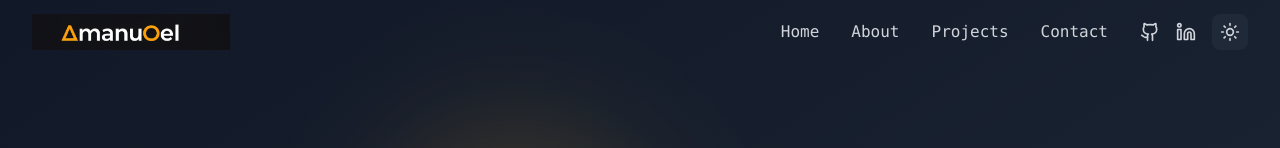
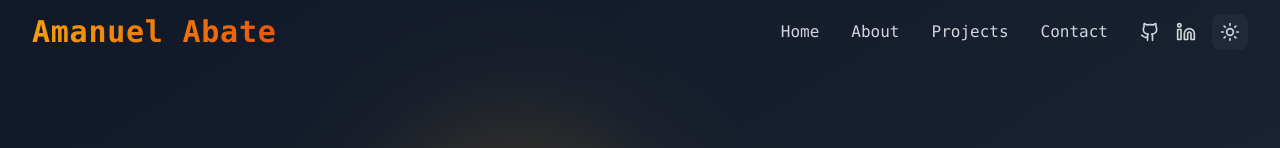
Before and after one commit to amanabate/My_Portfolio, a React (Vite) app: page / in a window 1280 px wide. Shown: the top 148 px of the page. Built offline with nearby package versions, Linux system fonts and the light colour scheme.

Commit message:
add some functionlty update

```diff
--- a/src/components/Footer.tsx
+++ b/src/components/Footer.tsx
@@ -28,7 +28,7 @@ const Footer = () => {
               viewport={{ once: true }}
               className="text-2xl font-bold bg-gradient-to-r from-amber-500 to-orange-600 bg-clip-text text-transparent mb-4"
             >
-              Emmanuel Abate
+              Amanuel Abate
             </motion.h3>
             <motion.p
               initial={{ opacity: 0, y: 20 }}
@@ -127,7 +127,7 @@ const Footer = () => {
           className="border-t border-gray-800 pt-8 flex flex-col sm:flex-row justify-between items-center"
         >
           <p className="text-gray-400 text-sm flex items-center gap-1">
-            © 2024 Emmanuel Abate. Made with <Heart size={16} className="text-red-500" /> and lots of coffee.
+            © 2024 Amanuel Abate. Made with <Heart size={16} className="text-red-500" /> and lots of coffee.
           </p>
 
           <motion.button
--- a/src/components/Header.tsx
+++ b/src/components/Header.tsx
@@ -47,13 +47,19 @@ const Header = () => {
             whileHover={{ scale: 1.02 }}
             className="flex items-center gap-2"
           >
-            <a href="#home" className="flex items-center gap-2 overflow-hidden">
+            {/* <a href="#home" className="flex items-center gap-2 overflow-hidden">
               <img
                 src="src/images/mylogo.png"
                 alt="Amanuel Logo"
                 className="h-8 w-auto sm:h-9 object-contain select-none"
               />
-            </a>
+            </a> */}
+
+<span className="bg-gradient-to-r from-amber-500 to-orange-600 bg-clip-text text-transparent font-extrabold text-3xl tracking-wide">
+  Amanuel Abate
+</span>
+
+
           </motion.div>
 
           {/* Desktop Navigation */}
```
